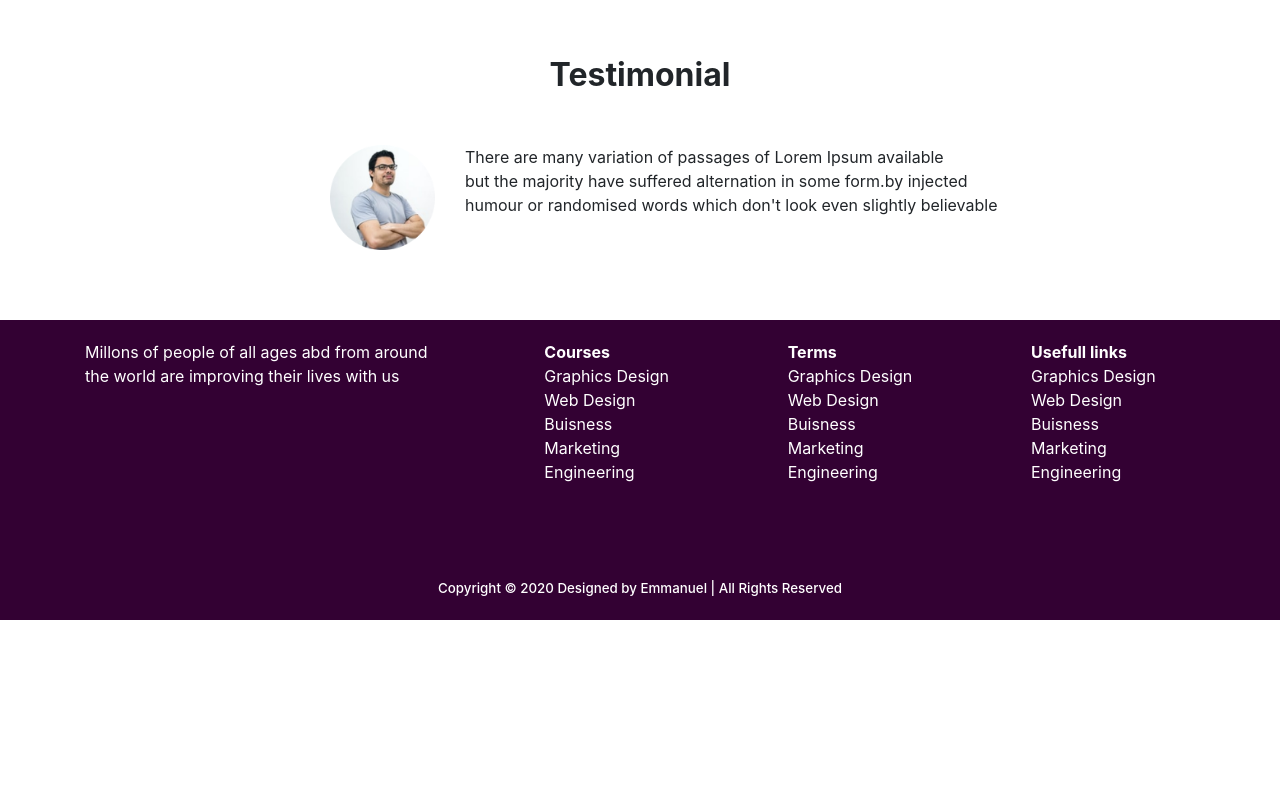
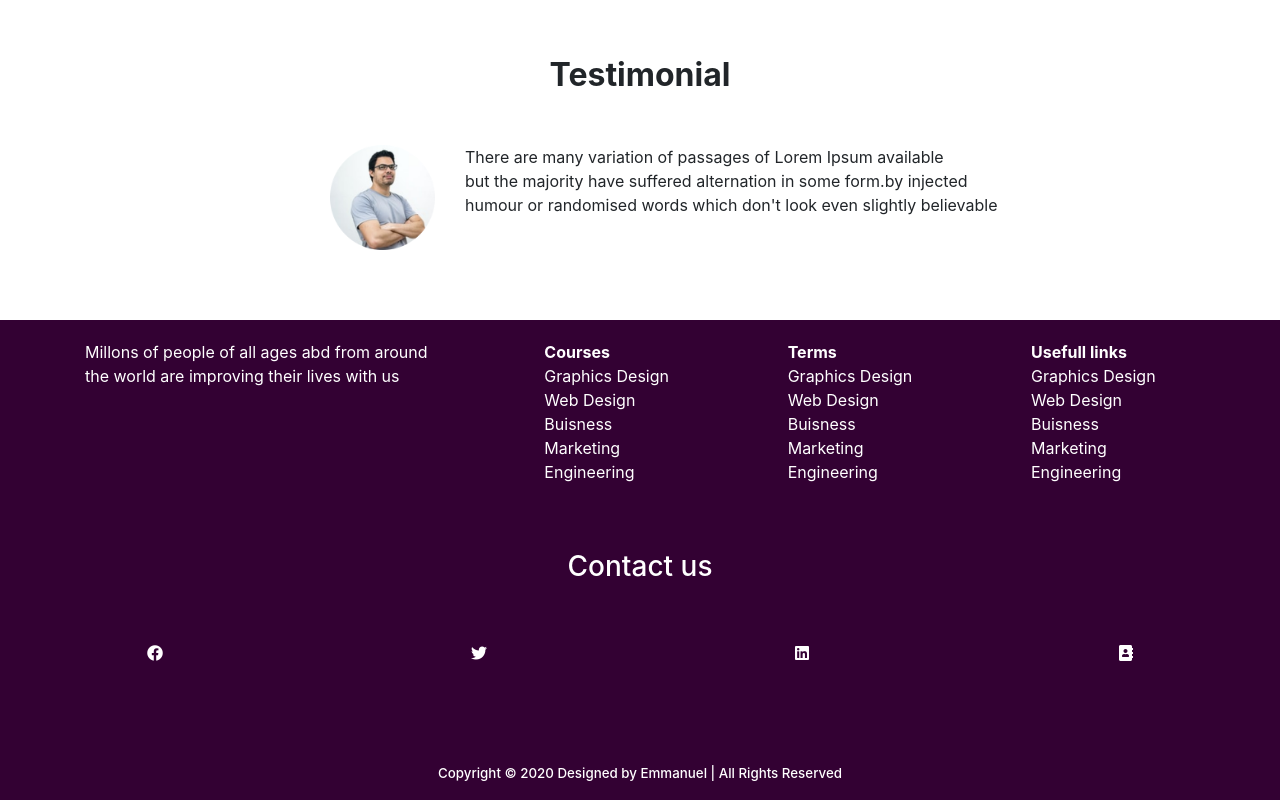
Before and after one commit to EmmanuelEmu/School, a plain HTML site: page index.html in a window 1280 px wide. Shown: the part 1776-2576 px from the top of the page. Before the commit the page ends 2396 px from the top, so only its background shows below. Drawn offline with nearby package versions, Linux system fonts and the light colour scheme.

Commit message:
finally done

```diff
--- a/index.html
+++ b/index.html
@@ -275,7 +275,18 @@
         </div>
       </div>
 
-      <h6 class="d-flex justify-content-center" style="margin-top: 80px; font-size: smaller;">Copyright © 2020 Designed by Emmanuel | All Rights Reserved</h6>
+      <div class="container d-flex justify-content-center" style="margin: 50px auto;">
+        <h3>Contact us</h3>
+      </div>
+      <div class="container d-flex justify-content-around">
+        <a href="#"><i class="fab fa-facebook"></i></a>
+        <a href="#"><i class="fab fa-twitter"></i></a>
+        <a href="#"><i class="fab fa-linkedin"></i></a>
+        <a href="#"><i class="fas fa-address-book"></i></a>
+
+      </div>
+
+      <h6 class="d-flex justify-content-center" style="margin-top: 100px; font-size: smaller;">Copyright © 2020 Designed by Emmanuel | All Rights Reserved</h6>
     </footer>
 
   </main>
--- a/style.css
+++ b/style.css
@@ -80,7 +80,7 @@ footer{
     margin-top: 70px;
     background-color:rgb(51, 1, 51);
     color: white;
-    height: 300px;
+    height: 480px;
 }
 footer a{
     color: white;
@@ -125,3 +125,6 @@ footer a:hover{
 .carousel slide{
     background-color: chartreuse;
 }
+.fab{
+    width: 200px;
+}
```
